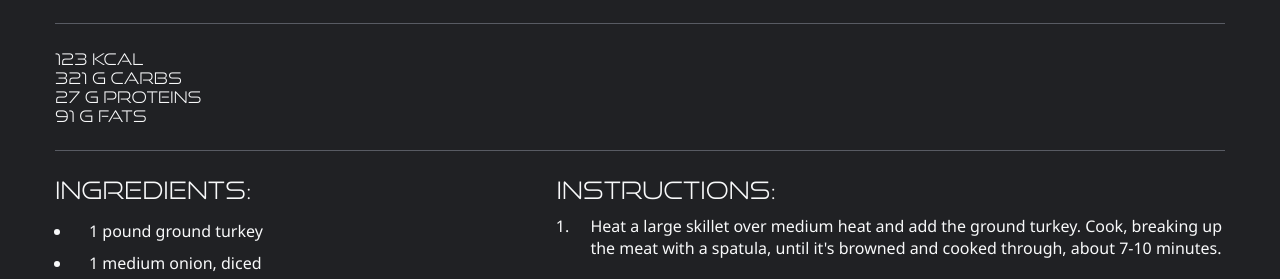
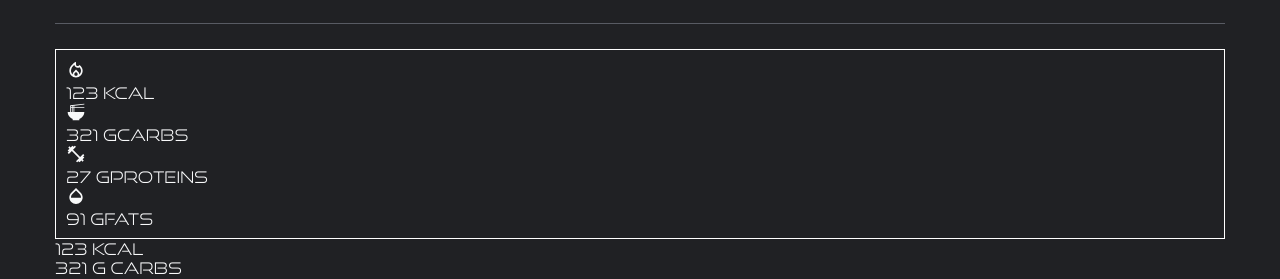
Before and after one commit to tyVespA/react-recipes-website, a React (Create React App) app: page /react-recipes-website-test/recipes/ground-turkey-burrito in a window 1280 px wide. Shown: the part 395-674 px from the top of the page. Built offline with nearby package versions, Linux system fonts and the light colour scheme.

Commit message:
Create boilerplate for RecipeStats component

```diff
--- /dev/null
+++ b/src/components/RecipeStats.js
@@ -0,0 +1,32 @@
+import React from "react";
+import styles from "../styles/RecipeStats.module.css";
+import LocalFireDepartmentOutlinedIcon from "@mui/icons-material/LocalFireDepartmentOutlined";
+import OpacityIcon from "@mui/icons-material/Opacity";
+import FitnessCenterIcon from "@mui/icons-material/FitnessCenter";
+import RamenDiningIcon from "@mui/icons-material/RamenDining";
+
+function RecipeStats({ calories, carbs, proteins, fats }) {
+  return (
+    <div className={styles.statsContainer}>
+      <LocalFireDepartmentOutlinedIcon fontSize="small" />
+      <p>{calories} Kcal</p>
+      <RamenDiningIcon fontSize="small" />
+      <p>
+        {carbs}
+        carbs
+      </p>
+      <FitnessCenterIcon fontSize="small" />
+      <p>
+        {proteins}
+        proteins
+      </p>
+      <OpacityIcon fontSize="small" />
+      <p>
+        {fats}
+        fats
+      </p>
+    </div>
+  );
+}
+
+export default RecipeStats;
--- a/src/pages/recipes/GroundTurkeyBurrito.js
+++ b/src/pages/recipes/GroundTurkeyBurrito.js
@@ -3,6 +3,7 @@ import styles from "../../styles/RecipePage.module.css";
 import { RecipesList } from "../../helpers/RecipesList";
 import Image from "../../assets/ground-turkey-burrito-2.png";
 import AuthorPfp from "../../components/AuthorPfp";
+import RecipeStats from "../../components/RecipeStats";
 
 function GroundTurkeyBurrito() {
   return (
@@ -18,9 +19,15 @@ function GroundTurkeyBurrito() {
       <div className={styles.container}>
         <h1>Ground Turkey Burrito</h1>
         <div className={styles.creator}>
-          <AuthorPfp></AuthorPfp>
+          <AuthorPfp />
         </div>
         <div className={styles.stats}>
+          <RecipeStats
+            calories={RecipesList[0].calories}
+            carbs={RecipesList[0].carbs}
+            proteins={RecipesList[0].proteins}
+            fats={RecipesList[0].fats}
+          />
           <p>{RecipesList[0].calories} kcal</p>
           <p>{RecipesList[0].carbs} carbs</p>
           <p>{RecipesList[0].proteins} proteins</p>
--- /dev/null
+++ b/src/styles/RecipeStats.module.css
@@ -0,0 +1,4 @@
+.statsContainer {
+  padding: 10px;
+  border: 1px solid white;
+}
```
